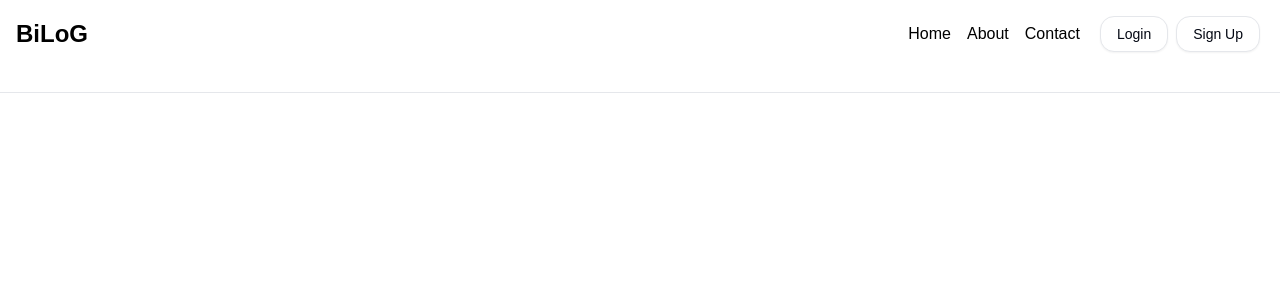
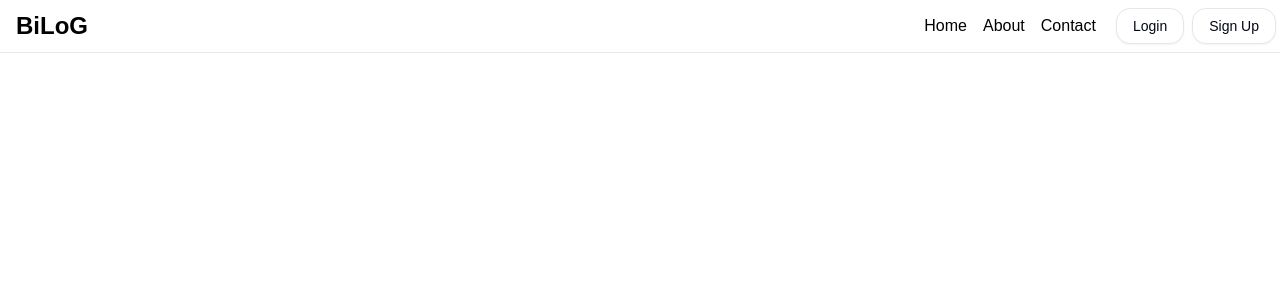
Before and after one commit to biswaisop/MarkDown, a Next.js app: page / in a window 1280 px wide. Shown: the top 300 px of the page. Built offline with nearby package versions, Linux system fonts and the light colour scheme.

Commit message:
navOverallFix

```diff
--- a/app/Components/Navbar.js
+++ b/app/Components/Navbar.js
@@ -12,10 +12,11 @@ import {
 
 const Navbar = () => {
   return (
-    <nav className="p-4 bg-background/50 sticky top-0 border-b backdrop:blur">
-      <div className="container mx-auto flex pb-6 justify-between items-center">
+    <nav className="py-2 bg-background/50 sticky top-0 border-b backdrop:blur">
+      <div className="container mx-auto flex justify-between items-center">
         <Link href="/">
-          <div className="text-black text-2xl font-bold">BiLoG</div>
+          {/* Add margin or padding to shift the logo to the right */}
+          <div className="text-black text-2xl font-bold ml-4">BiLoG</div>
         </Link>
         <div className="hidden md:flex space-x-4 items-center">
           <Link href="/" className="text-black">
```
